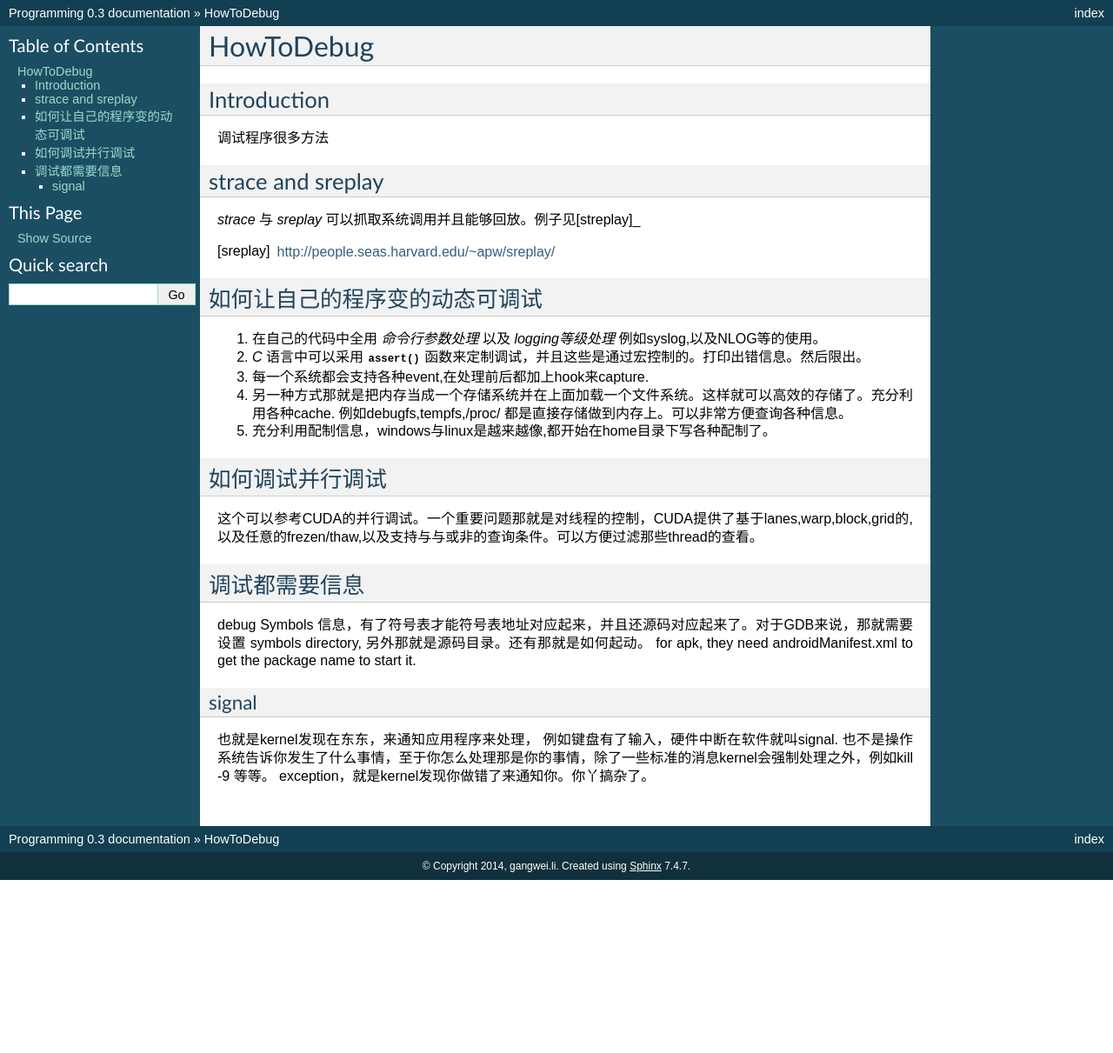
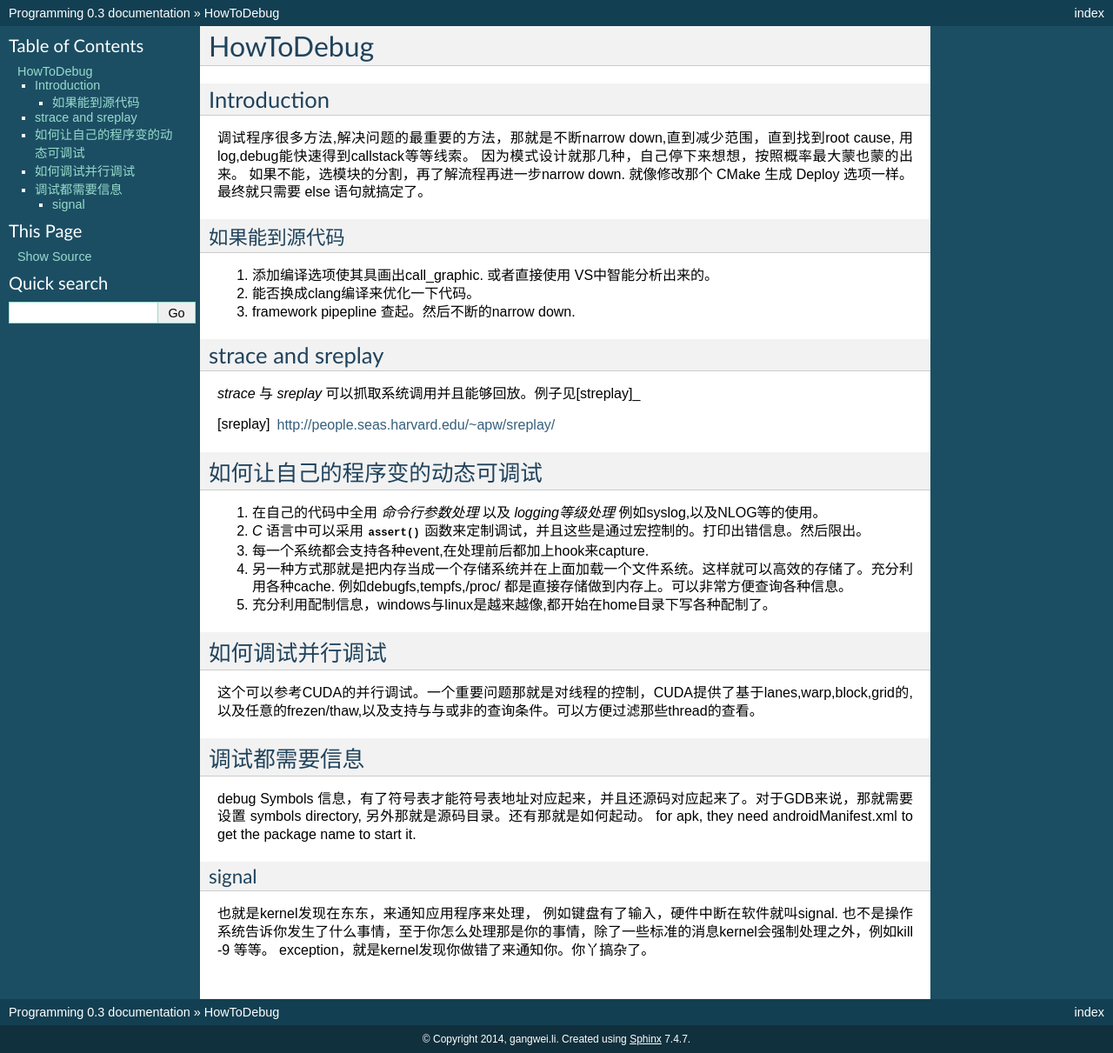
Before and after one commit to gwli/Programming, a Sphinx documentation site: the page built from source/content/Stage_2/HowToDebug.rst, in a window 1280 px wide. Shown: the whole page at 87% size. Built offline with Sphinx 7.4.7, drawn with Linux system fonts in a browser that asks for light colours; before the commit the page ends 1012 px from its top, so only the background shows below that.

Commit message:
troubleshot 的本质

```diff
--- a/source/content/Stage_2/HowToDebug.rst
+++ b/source/content/Stage_2/HowToDebug.rst
@@ -5,8 +5,15 @@ HowToDebug
 Introduction
 ------------
 
-调试程序很多方法
+调试程序很多方法,解决问题的最重要的方法，那就是不断narrow down,直到减少范围，直到找到root cause, 用log,debug能快速得到callstack等等线索。 因为模式设计就那几种，自己停下来想想，按照概率最大蒙也蒙的出来。
+如果不能，选模块的分割，再了解流程再进一步narrow down. 就像修改那个 CMake 生成 Deploy 选项一样。 最终就只需要 else 语句就搞定了。
 
+如果能到源代码
+==============
+
+#. 添加编译选项使其具画出call_graphic. 或者直接使用 VS中智能分析出来的。
+#. 能否换成clang编译来优化一下代码。
+#. framework pipepline 查起。然后不断的narrow down.
 
 strace and sreplay
 ------------------
```
